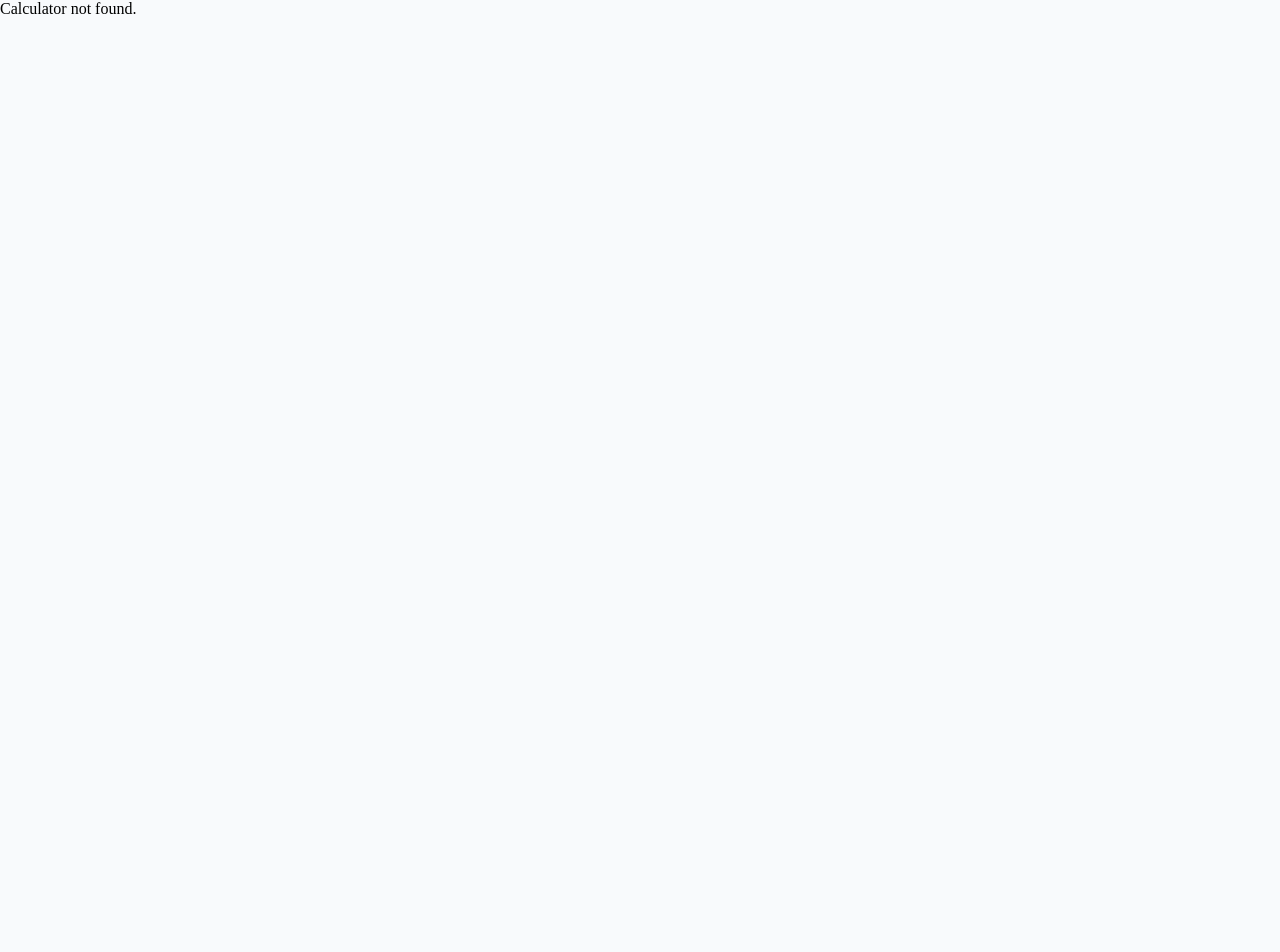
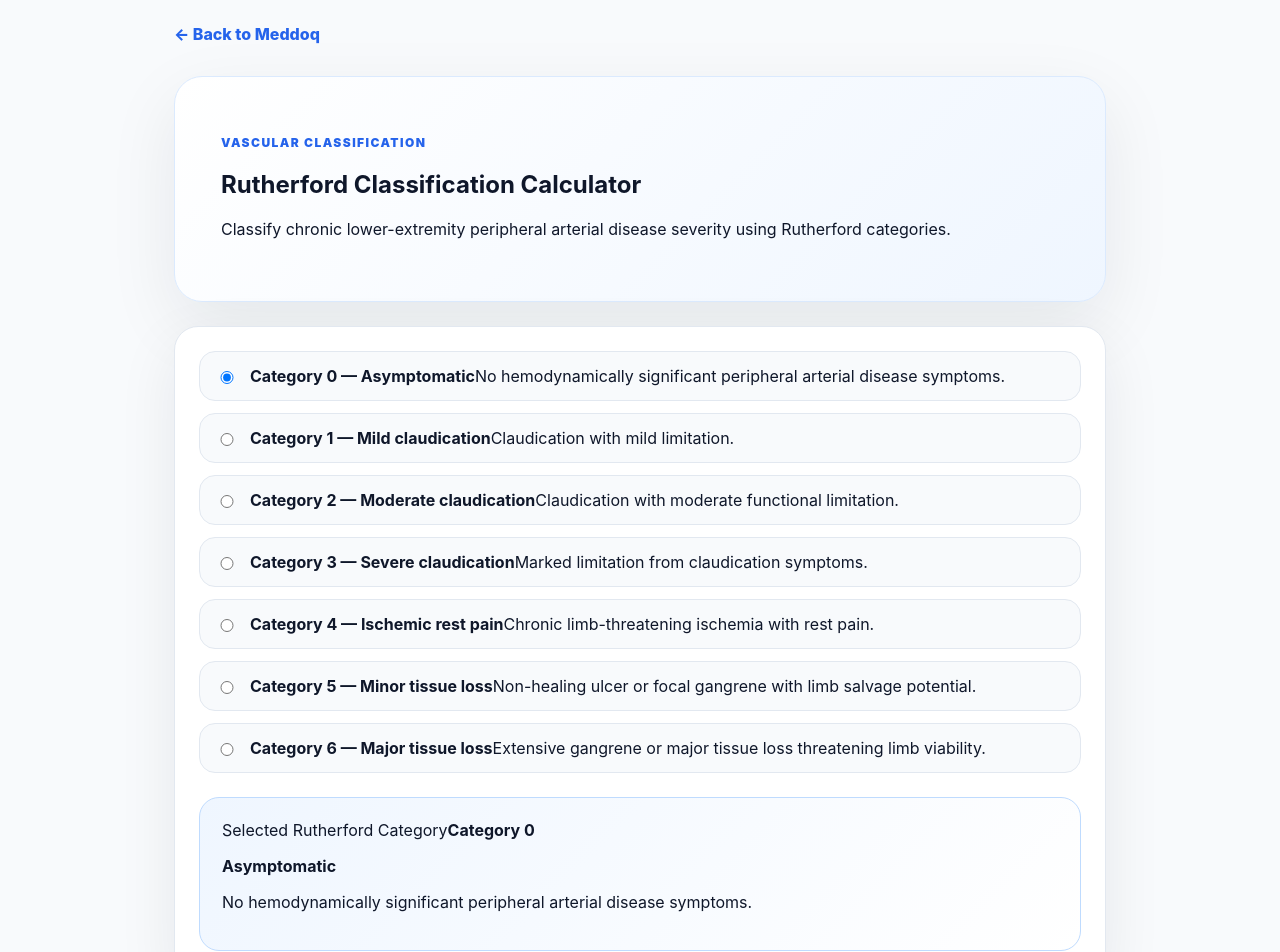
Before and after one commit to brsbyrm/meddoq, a Next.js app: page /calculators/rutherford-classification in a window 1280 px wide. Before the commit this address had no page. Shown: the top 952 px of the page. Before the commit the page ends 800 px from the top, so only its background shows below. Built offline with nearby package versions, Linux system fonts and the light colour scheme.

Commit message:
Add Rutherford classification calculator

```diff
--- /dev/null
+++ b/app/calculators/rutherford-classification/page.js
@@ -0,0 +1,127 @@
+"use client";
+
+import { useMemo, useState } from "react";
+
+const categories = [
+  {
+    value: "0",
+    title: "Category 0",
+    label: "Asymptomatic",
+    description: "No hemodynamically significant peripheral arterial disease symptoms.",
+  },
+  {
+    value: "1",
+    title: "Category 1",
+    label: "Mild claudication",
+    description: "Claudication with mild limitation.",
+  },
+  {
+    value: "2",
+    title: "Category 2",
+    label: "Moderate claudication",
+    description: "Claudication with moderate functional limitation.",
+  },
+  {
+    value: "3",
+    title: "Category 3",
+    label: "Severe claudication",
+    description: "Marked limitation from claudication symptoms.",
+  },
+  {
+    value: "4",
+    title: "Category 4",
+    label: "Ischemic rest pain",
+    description: "Chronic limb-threatening ischemia with rest pain.",
+  },
+  {
+    value: "5",
+    title: "Category 5",
+    label: "Minor tissue loss",
+    description: "Non-healing ulcer or focal gangrene with limb salvage potential.",
+  },
+  {
+    value: "6",
+    title: "Category 6",
+    label: "Major tissue loss",
+    description: "Extensive gangrene or major tissue loss threatening limb viability.",
+  },
+];
+
+export default function Page() {
+  const [selected, setSelected] = useState("0");
+
+  const result = useMemo(
+    () => categories.find((item) => item.value === selected),
+    [selected]
+  );
+
+  return (
+    <main style={styles.main}>
+      <a href="/" style={styles.back}>← Back to Meddoq</a>
+
+      <section style={styles.hero}>
+        <p style={styles.kicker}>Vascular Classification</p>
+        <h1>Rutherford Classification Calculator</h1>
+        <p>
+          Classify chronic lower-extremity peripheral arterial disease severity using Rutherford categories.
+        </p>
+      </section>
+
+      <section style={styles.card}>
+        <div style={styles.grid}>
+          {categories.map((item) => (
+            <label key={item.value} style={styles.option}>
+              <input
+                type="radio"
+                name="rutherford"
+                value={item.value}
+                checked={selected === item.value}
+                onChange={(e) => setSelected(e.target.value)}
+              />
+              <div>
+                <strong>{item.title} — {item.label}</strong>
+                <span>{item.description}</span>
+              </div>
+            </label>
+          ))}
+        </div>
+
+        <div style={styles.result}>
+          <span>Selected Rutherford Category</span>
+          <strong>{result.title}</strong>
+          <p><b>{result.label}</b></p>
+          <p>{result.description}</p>
+        </div>
+      </section>
+
+      <section style={styles.content}>
+        <h2>Clinical use</h2>
+        <p>
+          Rutherford classification is used to describe the clinical severity of chronic limb ischemia
+          and peripheral arterial disease.
+        </p>
+
+        <h2>Interpretation</h2>
+        <p>
+          Categories 1–3 represent claudication severity. Categories 4–6 represent chronic
+          limb-threatening ischemia with rest pain or tissue loss.
+        </p>
+
+        <h2>References</h2>
+        <p>Rutherford RB et al. J Vasc Surg. 1997.</p>
+      </section>
+    </main>
+  );
+}
+
+const styles = {
+  main: { maxWidth: 980, margin: "0 auto", padding: 24, fontFamily: "Inter, system-ui, sans-serif", color: "#0f172a" },
+  back: { color: "#2563eb", fontWeight: 800, textDecoration: "none" },
+  hero: { marginTop: 32, background: "linear-gradient(135deg,#ffffff,#eff6ff)", border: "1px solid #dbeafe", borderRadius: 28, padding: "clamp(26px,5vw,46px)", boxShadow: "0 24px 70px rgba(15,23,42,0.08)" },
+  kicker: { color: "#2563eb", fontWeight: 900, textTransform: "uppercase", letterSpacing: "0.12em", fontSize: 12 },
+  card: { marginTop: 24, background: "#ffffff", border: "1px solid #e2e8f0", borderRadius: 24, padding: 24, boxShadow: "0 20px 60px rgba(15,23,42,0.08)" },
+  grid: { display: "grid", gap: 12 },
+  option: { display: "grid", gridTemplateColumns: "24px 1fr", gap: 12, alignItems: "center", background: "#f8fafc", border: "1px solid #e2e8f0", borderRadius: 16, padding: 14, cursor: "pointer" },
+  result: { marginTop: 24, background: "linear-gradient(135deg,#eff6ff,#ffffff)", border: "1px solid #bfdbfe", borderRadius: 20, padding: 22 },
+  content: { marginTop: 32, lineHeight: 1.7, fontSize: 17 },
+};
```
Also changed, not shown: app/data/calculators.js (+8 -0 lines).
